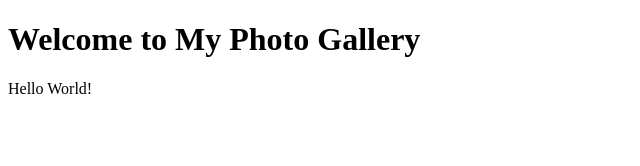
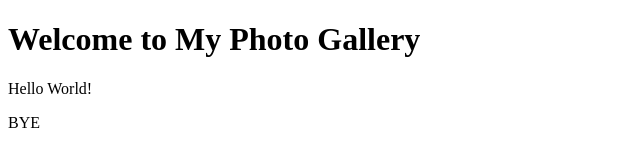
Before and after one commit to ShauryaPatel34/photo-gallery, a plain HTML site: page index.html in a window 1280 px wide. Shown: the full height of the page, 0-640 px from the left. Drawn offline with Linux system fonts and the light colour scheme.

Commit message:
Updating a paragraph in index.html

```diff
--- a/index.html
+++ b/index.html
@@ -6,5 +6,6 @@
 <body>
     <h1>Welcome to My Photo Gallery</h1>
     <p>Hello World!</p>
+    <p>BYE</p>
 </body>
 </html>
```
